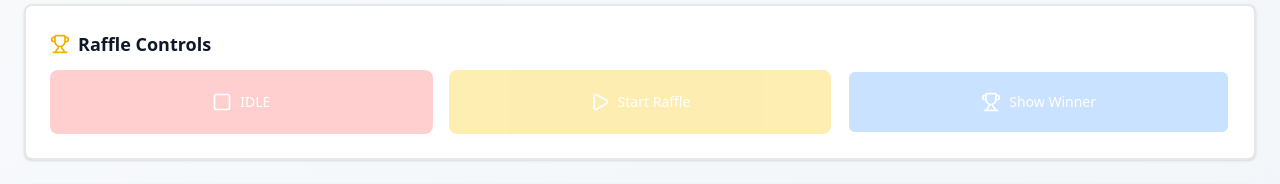
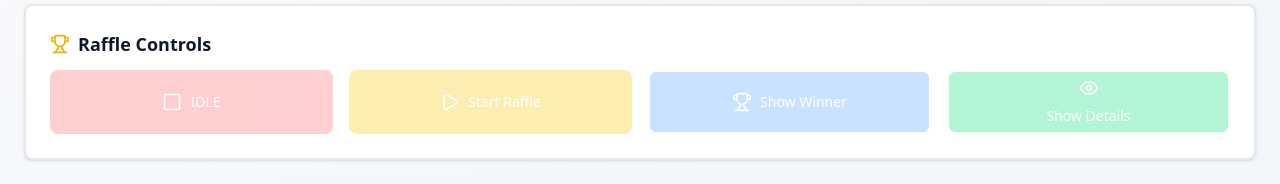
Before and after one commit to Vinod-Mendis/dmart-raffle, a Next.js app: page /dashboard in a window 1280 px wide. Shown: the part 262-446 px from the top of the page. Built offline with nearby package versions, Linux system fonts and the light colour scheme; no server answers.

Commit message:
fix: add manual show winner details scocket listen

```diff
--- a/app/dashboard/page.tsx
+++ b/app/dashboard/page.tsx
@@ -14,6 +14,7 @@ import {
   Clock,
   Zap,
   RefreshCcw,
+  Eye,
 } from "lucide-react";
 
 interface SelectedEntry {
@@ -62,6 +63,15 @@ export default function EventDashboard() {
     if (socket && isConnected) {
       console.log("Emitting stop-raffle event");
       socket.emit("stop-raffle");
+    } else {
+      console.log("Socket not connected");
+    }
+  };
+
+  const handleShowWinnerDetails = () => {
+    if (socket && isConnected) {
+      console.log("Emitting stop-raffle event");
+      socket.emit("show-winner-details");
     } else {
       console.log("Socket not connected");
     }
@@ -127,11 +137,15 @@ export default function EventDashboard() {
       console.log("Showing winner");
       setTimeout(() => {
         setStatus("winner-name");
-        setTimeout(() => {
-          setStatus("winner-details");
-        }, 3000);
       }, 2000);
       addLog(`Showing Winner`, "info");
+    });
+
+    newSocket.on("frontend-show-winner-details", () => {
+      console.log("Showing winner details");
+      setStatus("winner-details");
+
+      addLog("Revealing winner", "success");
     });
 
     // Show IDLE
@@ -171,6 +185,11 @@ export default function EventDashboard() {
     status == "IDLE" ||
     status === "winner-name" ||
     status === "winner-details";
+  const winnerDetailsBtnDisable =
+    !isConnected ||
+    status == "IDLE" ||
+    status === "winner-details" ||
+    status === "raffle";
 
   const getStatusColor = (status: string) => {
     switch (status) {
@@ -286,7 +305,7 @@ export default function EventDashboard() {
             </h3>
           </div>
           <div className="px-6 pb-6">
-            <div className="grid grid-cols-1 md:grid-cols-3 gap-4">
+            <div className="grid grid-cols-1 md:grid-cols-4 gap-4">
               <button
                 onClick={handleIDLEScreen}
                 className={`h-16 flex items-center text-white bg-red-400 justify-center gap-2 rounded-lg transition-all duration-200 ${
@@ -321,6 +340,17 @@ export default function EventDashboard() {
                 disabled={winnerBtnDisable}>
                 <Trophy className="h-5 w-5 group-hover:scale-125 transition" />
                 <span className="text-sm font-medium">Show Winner</span>
+              </button>
+              <button
+                onClick={handleShowWinnerDetails}
+                className={`h-16 flex flex-col items-center text-white bg-green-400 justify-center gap-2 rounded-lg border-2 transition-all duration-200 ${
+                  winnerDetailsBtnDisable
+                    ? "opacity-30 cursor-not-allowed"
+                    : "hover:bg-green-500 active:scale-95 cursor-pointer hover:scale-95 group"
+                }`}
+                disabled={winnerDetailsBtnDisable}>
+                <Eye className="h-5 w-5" />
+                <span className="text-sm font-medium">Show Details</span>
               </button>
             </div>
           </div>
--- a/app/page.tsx
+++ b/app/page.tsx
@@ -124,10 +124,13 @@ export default function MyPage() {
         setStatus("winner-name");
         setIsStopped(true);
         handleConfettiClick();
-        setTimeout(() => {
-          setShowWinnerDetails(true);
-        }, 3000);
       }, 2000);
+    });
+
+    // Show the details
+    newSocket.on("frontend-show-winner-details", () => {
+      console.log("Showing winner details");
+      setShowWinnerDetails(true);
     });
 
     newSocket.on("frontend-show-winner-details", () => {
@@ -155,7 +158,7 @@ export default function MyPage() {
   }, []);
 
   return (
-    <div className="min-h-screen flex items-center justify-center">
+    <div className="min-h-screen flex items-center justify-center overflow-hidden">
       {/* images and background animations */}
       <>
         <FloatingStars starCount={100} animationSpeed={1} />
```
